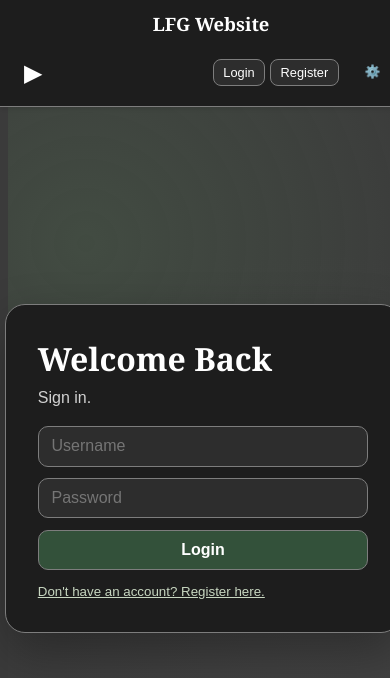
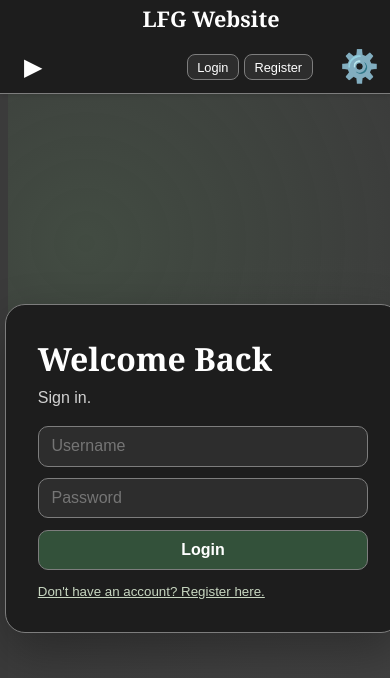
Before and after one commit to 2boylc17/LFG-Website, a React (Vite) app: page /login in a window 390 px wide. Shown: the top 678 px of the page. Built offline with nearby package versions, Linux system fonts and the light colour scheme.

Commit message:
Fixed sidebar text size issue

```diff
--- a/src/index.css
+++ b/src/index.css
@@ -184,10 +184,8 @@ main.sidebar-collapsed .page {
   .navbar {
     height: auto;
     min-height: 11vh;
-    padding-top: 0.4rem;
-    padding-bottom: 0.45rem;
     flex-wrap: wrap;
-    row-gap: 0.35rem;
+    row-gap: 0.3rem;
   }
 
   .username-label {
@@ -201,7 +199,7 @@ main.sidebar-collapsed .page {
     flex: 0 0 100%;
     margin: 0;
     text-align: center;
-    font-size: 1.15rem;
+    font-size: 1.35rem;
     max-width: 100%;
     overflow: hidden;
     text-overflow: ellipsis;
@@ -210,6 +208,11 @@ main.sidebar-collapsed .page {
   .navbar-btn {
     padding: 0.3rem 0.6rem;
     font-size: 0.8rem;
+  }
+
+  .navbar-settings-btn {
+    font-size: 1.95rem;
+    padding: 0.3rem 0.7rem;
   }
 
   .auth-btn-row {
```
